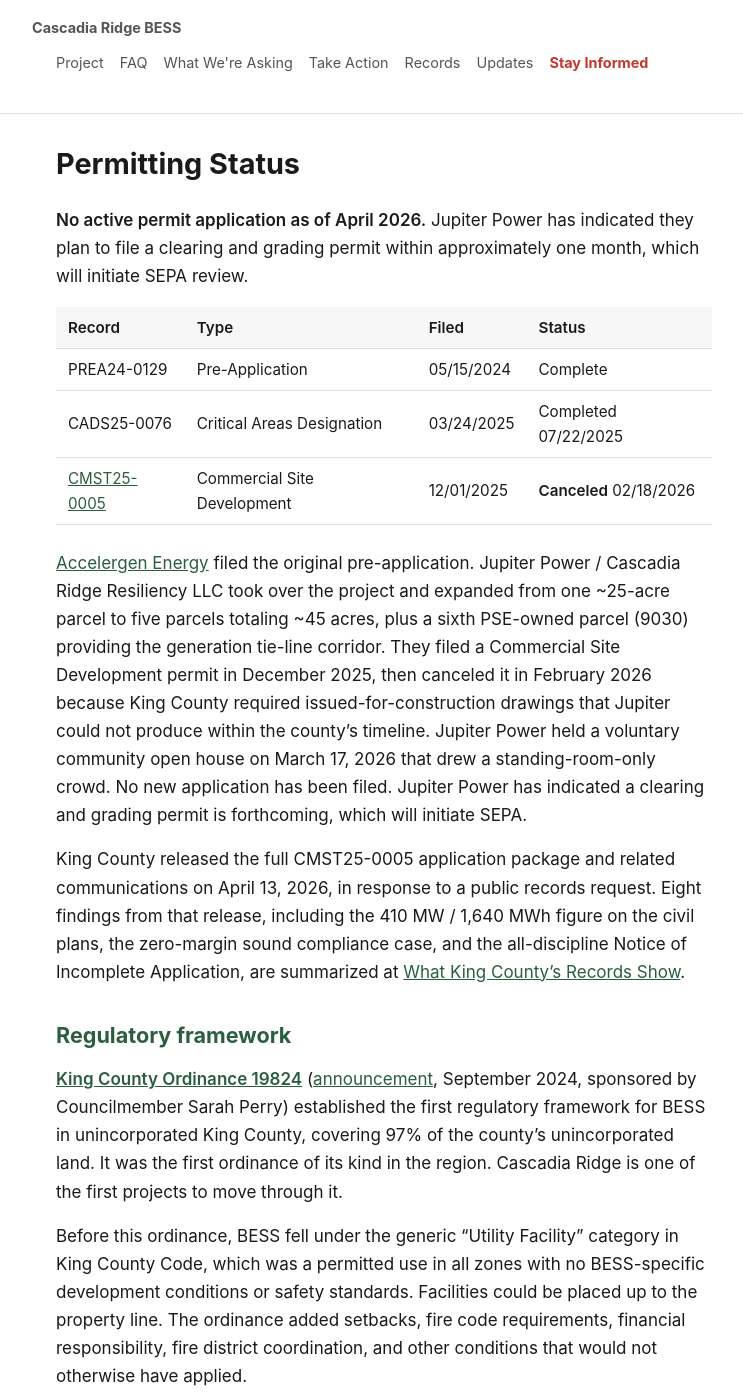
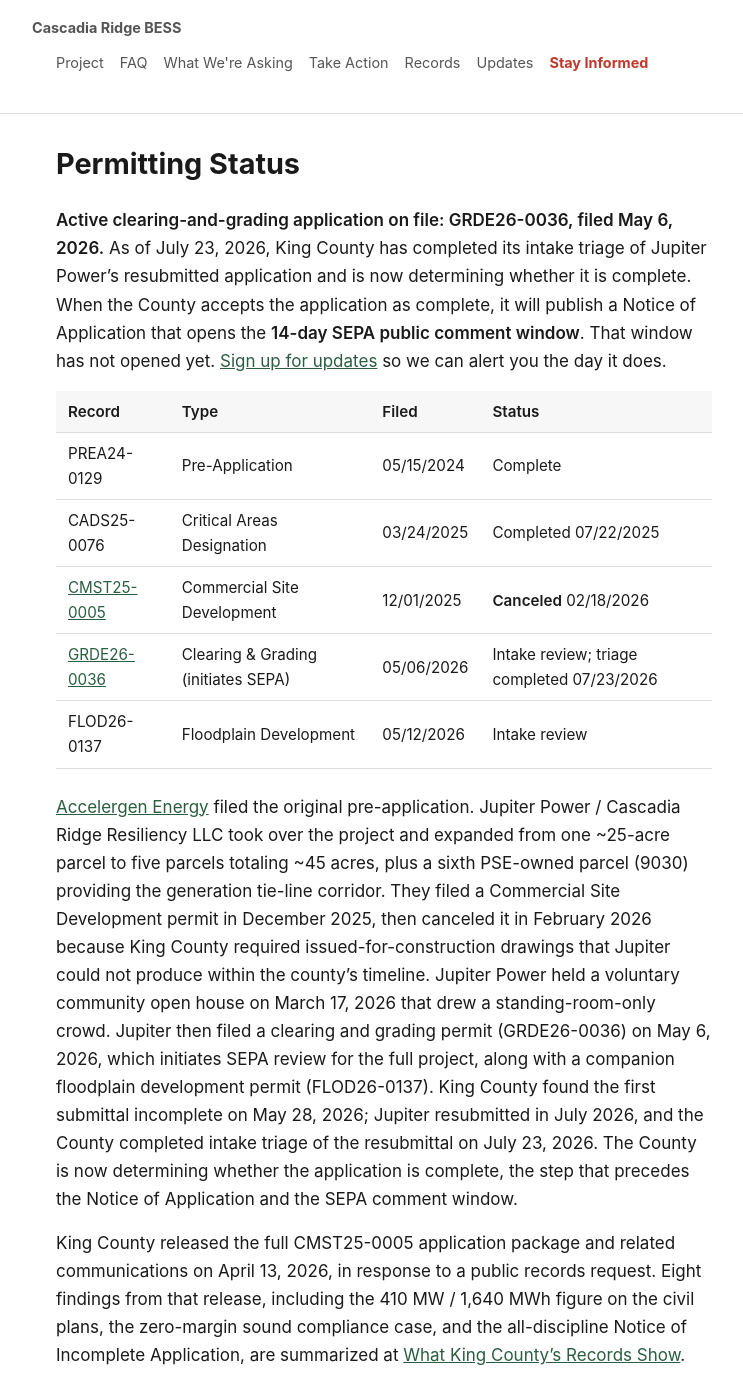
Before and after one commit to calef/cascadia-ridge-bess, a Jekyll site: the page built from _pages/permitting.md, in a window 1280 px wide and 1400 px high. Shown: the whole window, without its empty margins (256-999 px from the left). Built offline with Jekyll 4.4.1, drawn with Linux system fonts in a browser that asks for light colours.

Commit message:
Deploy site 2026-07-23-151904

```diff
--- a/_pages/permitting.md
+++ b/_pages/permitting.md
@@ -2,15 +2,17 @@
 title: "Permitting Status"
 ---
 
-**No active permit application as of April 2026.** Jupiter Power has indicated they plan to file a clearing and grading permit within approximately one month, which will initiate SEPA review.
+**Active clearing-and-grading application on file: GRDE26-0036, filed May 6, 2026.** As of July 23, 2026, King County has completed its intake triage of Jupiter Power's resubmitted application and is now determining whether it is complete. When the County accepts the application as complete, it will publish a Notice of Application that opens the **14-day SEPA public comment window**. That window has not opened yet. [Sign up for updates](/subscribe) so we can alert you the day it does.
 
 | Record | Type | Filed | Status |
 |---|---|---|---|
 | PREA24-0129 | Pre-Application | 05/15/2024 | Complete |
 | CADS25-0076 | Critical Areas Designation | 03/24/2025 | Completed 07/22/2025 |
 | [CMST25-0005](https://aca-prod.accela.com/kingco/Default.aspx) | Commercial Site Development | 12/01/2025 | **Canceled** 02/18/2026 |
+| [GRDE26-0036](https://aca-prod.accela.com/KINGCO/Cap/CapDetail.aspx?Module=SiteDevCA&TabName=SiteDevCA&capID1=26SIT&capID2=00000&capID3=00271&agencyCode=KINGCO) | Clearing & Grading (initiates SEPA) | 05/06/2026 | Intake review; triage completed 07/23/2026 |
+| FLOD26-0137 | Floodplain Development | 05/12/2026 | Intake review |
 
-[Accelergen Energy](https://accelergen.com/) filed the original pre-application. Jupiter Power / Cascadia Ridge Resiliency LLC took over the project and expanded from one ~25-acre parcel to five parcels totaling ~45 acres, plus a sixth PSE-owned parcel (9030) providing the generation tie-line corridor. They filed a Commercial Site Development permit in December 2025, then canceled it in February 2026 because King County required issued-for-construction drawings that Jupiter could not produce within the county's timeline. Jupiter Power held a voluntary community open house on March 17, 2026 that drew a standing-room-only crowd. No new application has been filed. Jupiter Power has indicated a clearing and grading permit is forthcoming, which will initiate SEPA.
+[Accelergen Energy](https://accelergen.com/) filed the original pre-application. Jupiter Power / Cascadia Ridge Resiliency LLC took over the project and expanded from one ~25-acre parcel to five parcels totaling ~45 acres, plus a sixth PSE-owned parcel (9030) providing the generation tie-line corridor. They filed a Commercial Site Development permit in December 2025, then canceled it in February 2026 because King County required issued-for-construction drawings that Jupiter could not produce within the county's timeline. Jupiter Power held a voluntary community open house on March 17, 2026 that drew a standing-room-only crowd. Jupiter then filed a clearing and grading permit (GRDE26-0036) on May 6, 2026, which initiates SEPA review for the full project, along with a companion floodplain development permit (FLOD26-0137). King County found the first submittal incomplete on May 28, 2026; Jupiter resubmitted in July 2026, and the County completed intake triage of the resubmittal on July 23, 2026. The County is now determining whether the application is complete, the step that precedes the Notice of Application and the SEPA comment window.
 
 King County released the full CMST25-0005 application package and related communications on April 13, 2026, in response to a public records request. Eight findings from that release, including the 410 MW / 1,640 MWh figure on the civil plans, the zero-margin sound compliance case, and the all-discipline Notice of Incomplete Application, are summarized at [What King County's Records Show](/what-the-records-show).
 
```
